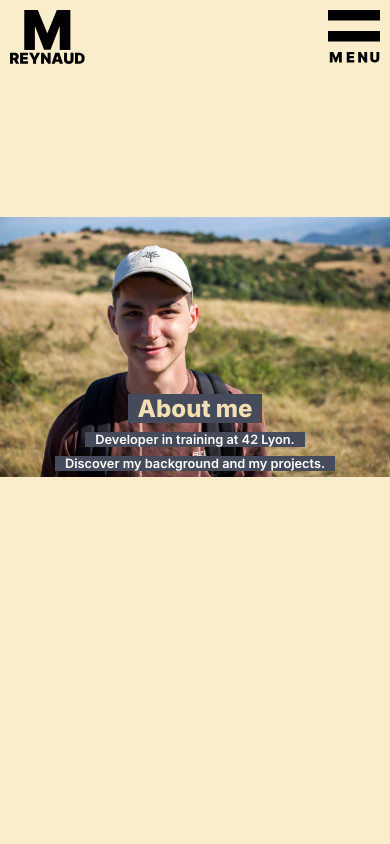
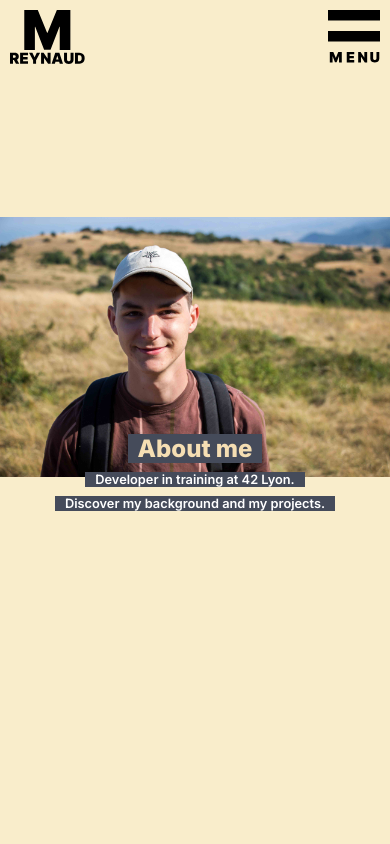
Before and after one commit to mreynaud42/my_showcase_website, a React (Vite) app in the folder showcase_website/: page /about in a window 390 px wide. Shown: the top 844 px of the page. Built offline with nearby package versions, Linux system fonts and the light colour scheme.

Commit message:
fix: head about responsive

```diff
--- a/showcase_website/src/styles/pages/about.css
+++ b/showcase_website/src/styles/pages/about.css
@@ -2,6 +2,7 @@
 .about div.head {
     min-height: 600px;
     padding: 5%;
+    padding-top: max(5%, 75px);
     display: flex;
     justify-content: center;
     align-items: center;
@@ -79,8 +80,12 @@
 }
 
 @media (max-width: 1000px) {
+    .about div.head > div.img {
+        transform: translate(0, -100px);
+    }
+
     .about div.head > div.text {
-        transform: translate(10vw, 40px);
+        transform: translate(0, 50px);
     }
 
     .about section {
@@ -89,13 +94,6 @@
 }
 
 @media (max-width: 800px) {
-    .about div.head > div.img {
-        transform: translate(0, -100px);
-    }
-
-    .about div.head > div.text {
-        transform: translate(0, 10px);
-    }
 
     .about div.head > div.text h1 {
         font-size: 2.5rem;
```
